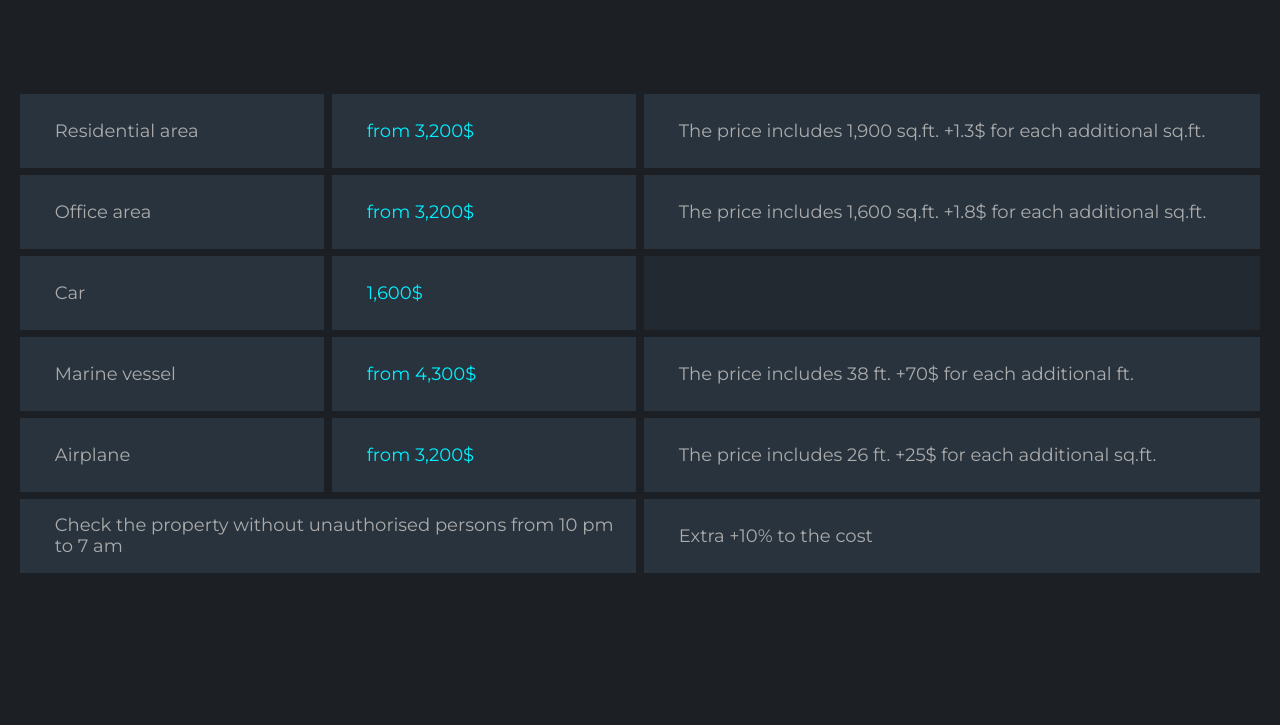
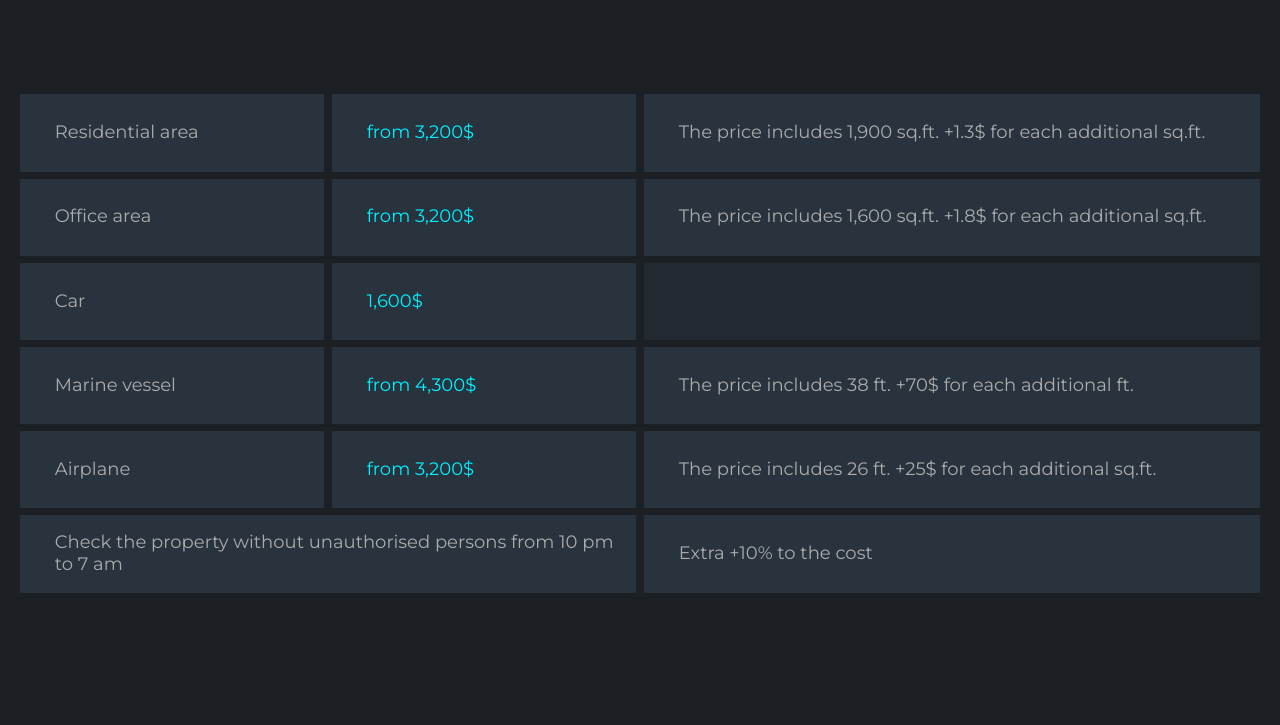
Before and after one commit to flaberfl/asfaria, a website built with webpack: page src/index.html in a window 1280 px wide. Shown: the part 5141-5866 px from the top of the page. Built offline with nearby package versions, Linux system fonts and the light colour scheme; files whose address does not match are found by name.

Commit message:
Update prices.scss

```diff
--- a/src/scss/prices.scss
+++ b/src/scss/prices.scss
@@ -17,6 +17,10 @@
     grid-template-rows: repeat(6, 1fr);
     gap: rem(7) rem(8);
     align-content: center;
+
+    @media (max-width: em(600)){
+        row-gap: rem(3);
+    }
   }
 
   /* .prices__cell */
@@ -26,6 +30,8 @@
     min-height: rem(74);
     @include adaptiveValue("padding-left", 37, 22);
     padding-right: rem(15);
+    padding-top: rem(17);
+    padding-bottom: rem(17);
 
     background: #28333E;
 
@@ -51,6 +57,16 @@
         margin-bottom: rem(6);
       }
     }
+
+    @media (max-width: em(600)) {
+      &_car {
+        margin-bottom: rem(0);
+      }
+    }
+
+    @media (max-width: em(600)) {
+      grid-column: span 12;
+    }
   }
 
   /* .prices__price */
@@ -65,6 +81,10 @@
       &_car {
         margin-bottom: rem(6);
       }
+    }
+
+    @media (max-width: em(600)) {
+      grid-column: span 12;
     }
   }
 
```
